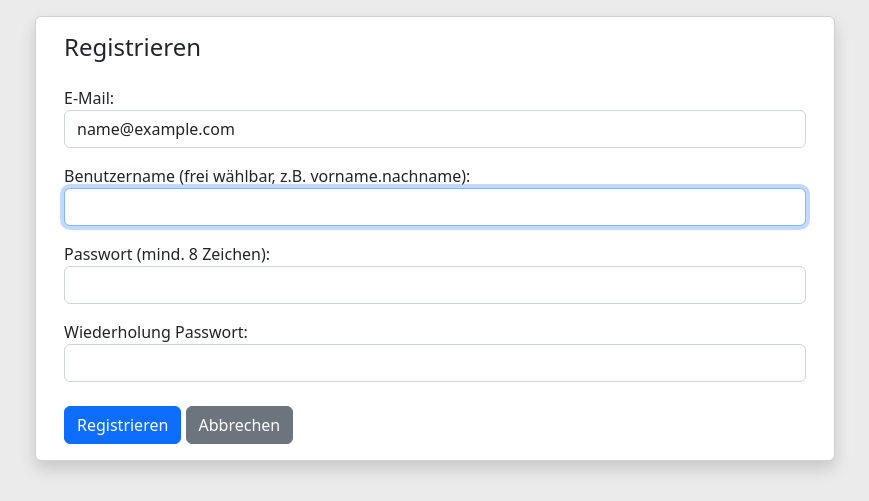
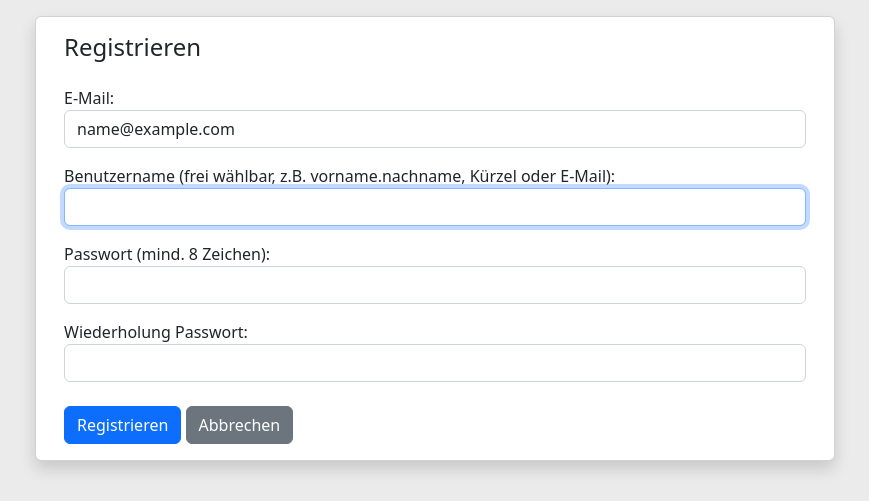
Before and after one commit to pyphil/WLANCodesWebApp, a Django app: page /accounts/register/1/ in a window 1280 px wide. Shown: the part 56-557 px from the top of the page, without its empty margins (205-1074 px from the left). Run offline with Django 4.2, Linux system fonts and the light colour scheme; tables that the repository leaves empty hold one stand-in row (values such as "Sample post"); some libraries are stand-ins or nearby versions.

Commit message:
Update register.html

```diff
--- a/accounts/templates/registration/register.html
+++ b/accounts/templates/registration/register.html
@@ -26,7 +26,7 @@
             <p>E-Mail:
               <input type="email" name="email" class="form-control" required="" id="id_email" value="{{ user_email }}" readonly>
             </p>
-            <p>Benutzername (frei wählbar, z.B. vorname.nachname): {{ form.username }}</p>
+            <p>Benutzername (frei wählbar, z.B. vorname.nachname, Kürzel oder E-Mail): {{ form.username }}</p>
             {% if email_error == "not_allowed" %}
               <div class="alert alert-danger">
                 <strong>Diese E-Mail-Adresse ist keine gültige Dienstmailadresse.</strong>
```
